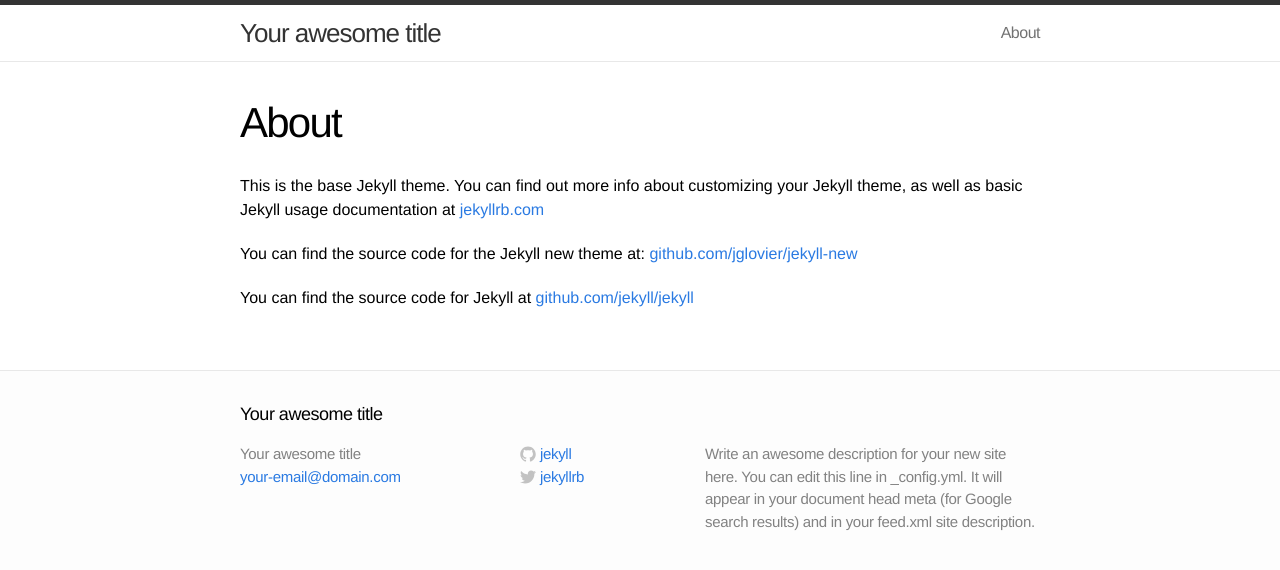
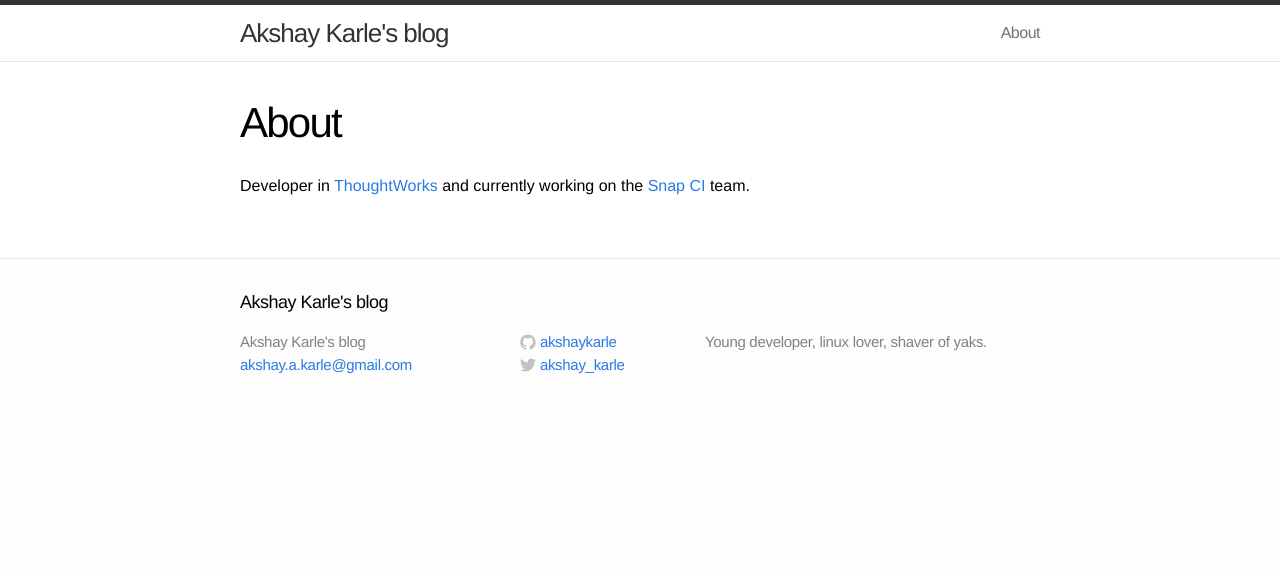
Before and after one commit to akshaykarle/akshaykarle.github.com, a Jekyll site: the page built from about.md, in a window 1280 px wide. Shown: the top 570 px of the page. Built offline with Jekyll 4.4.1, drawn with Linux system fonts in a browser that asks for light colours.

Commit message:
Add some personal info

```diff
--- a/_config.yml
+++ b/_config.yml
@@ -1,11 +1,11 @@
 # Site settings
-title: Your awesome title
-email: your-email@domain.com
-description: "Write an awesome description for your new site here. You can edit this line in _config.yml. It will appear in your document head meta (for Google search results) and in your feed.xml site description."
+title: Akshay Karle's blog
+email: akshay.a.karle@gmail.com
+description: "Young developer, linux lover, shaver of yaks."
 baseurl: ""
-url: "http://yourdomain.com"
-twitter_username: jekyllrb
-github_username:  jekyll
+#url: "http://yourdomain.com"
+twitter_username: akshay_karle
+github_username:  akshaykarle
 
 # Build settings
 markdown: kramdown
--- a/about.md
+++ b/about.md
@@ -4,8 +4,4 @@ title: About
 permalink: /about/
 ---
 
-This is the base Jekyll theme. You can find out more info about customizing your Jekyll theme, as well as basic Jekyll usage documentation at [jekyllrb.com](http://jekyllrb.com/)
-
-You can find the source code for the Jekyll new theme at: [github.com/jglovier/jekyll-new](https://github.com/jglovier/jekyll-new)
-
-You can find the source code for Jekyll at [github.com/jekyll/jekyll](https://github.com/jekyll/jekyll)
+Developer in [ThoughtWorks](https://thoughtworks.com) and currently working on the [Snap CI](https://snap-ci.com) team.
```
